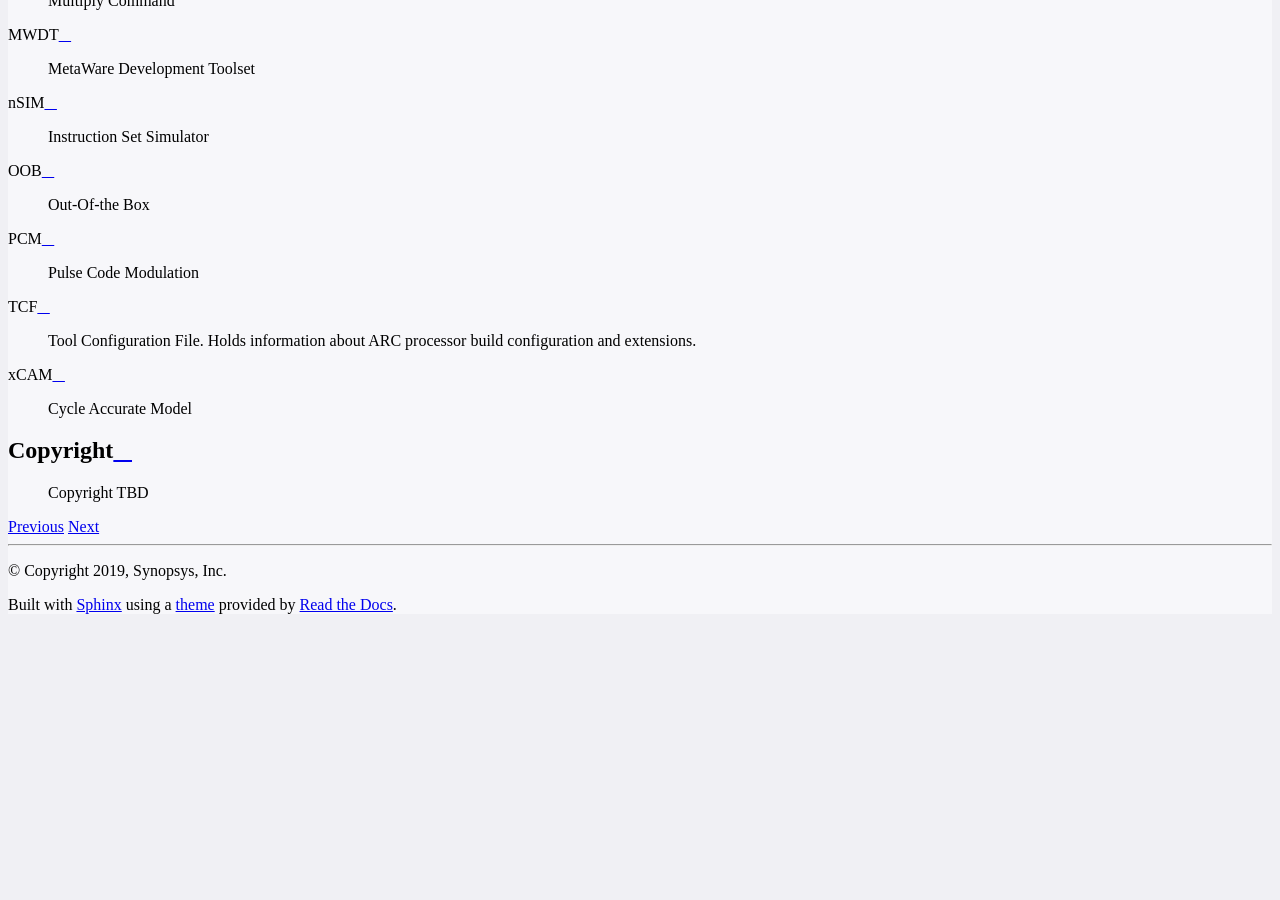
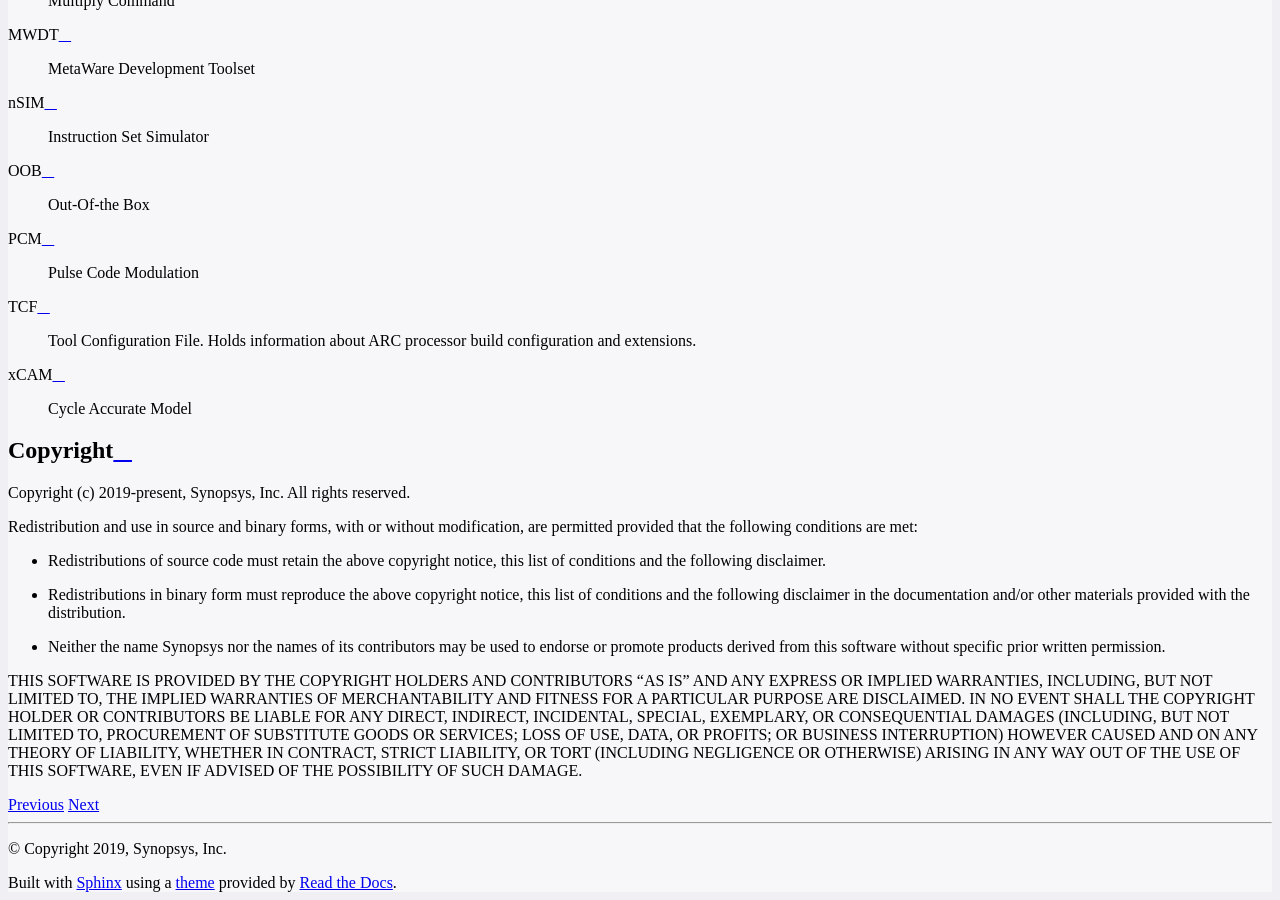
Before and after one commit to foss-for-synopsys-dwc-arc-processors/embarc_audio, a Sphinx documentation site: the page built from doc/Overview/Overview.rst, in a window 1280 px wide and 900 px high, scrolled down 2232 px. Built offline with Sphinx 7.4.7 and the Read the Docs theme 2.0.0, drawn with Linux system fonts in a browser that asks for light colours; before the commit the page ends 2854 px from its top, so only the background shows below that.

Commit message:
Update Overview.rst
Add COPYRIGHT to Overview page in section Copyright.

```diff
--- a/doc/Overview/Overview.rst
+++ b/doc/Overview/Overview.rst
@@ -147,4 +147,15 @@
 Copyright
 ~~~~~~~~~
 
-  Copyright TBD
+Copyright (c) 2019-present, Synopsys, Inc.
+All rights reserved.
+
+Redistribution and use in source and binary forms, with or without modification, are permitted provided that the following conditions are met:
+
+* Redistributions of source code must retain the above copyright notice, this list of conditions and the following disclaimer.
+
+* Redistributions in binary form must reproduce the above copyright notice, this list of conditions and the following disclaimer in the documentation and/or other materials provided with the distribution.
+
+* Neither the name Synopsys nor the names of its contributors may be used to endorse or promote products derived from this software without specific prior written permission.
+
+THIS SOFTWARE IS PROVIDED BY THE COPYRIGHT HOLDERS AND CONTRIBUTORS "AS IS" AND ANY EXPRESS OR IMPLIED WARRANTIES, INCLUDING, BUT NOT LIMITED TO, THE IMPLIED WARRANTIES OF MERCHANTABILITY AND FITNESS FOR A PARTICULAR PURPOSE ARE DISCLAIMED. IN NO EVENT SHALL THE COPYRIGHT HOLDER OR CONTRIBUTORS BE LIABLE FOR ANY DIRECT, INDIRECT, INCIDENTAL, SPECIAL, EXEMPLARY, OR CONSEQUENTIAL DAMAGES (INCLUDING, BUT NOT LIMITED TO, PROCUREMENT OF SUBSTITUTE GOODS OR SERVICES; LOSS OF USE, DATA, OR PROFITS; OR BUSINESS INTERRUPTION) HOWEVER CAUSED AND ON ANY THEORY OF LIABILITY, WHETHER IN CONTRACT, STRICT LIABILITY, OR TORT (INCLUDING NEGLIGENCE OR OTHERWISE) ARISING IN ANY WAY OUT OF THE USE OF THIS SOFTWARE, EVEN IF ADVISED OF THE POSSIBILITY OF SUCH DAMAGE.
```
